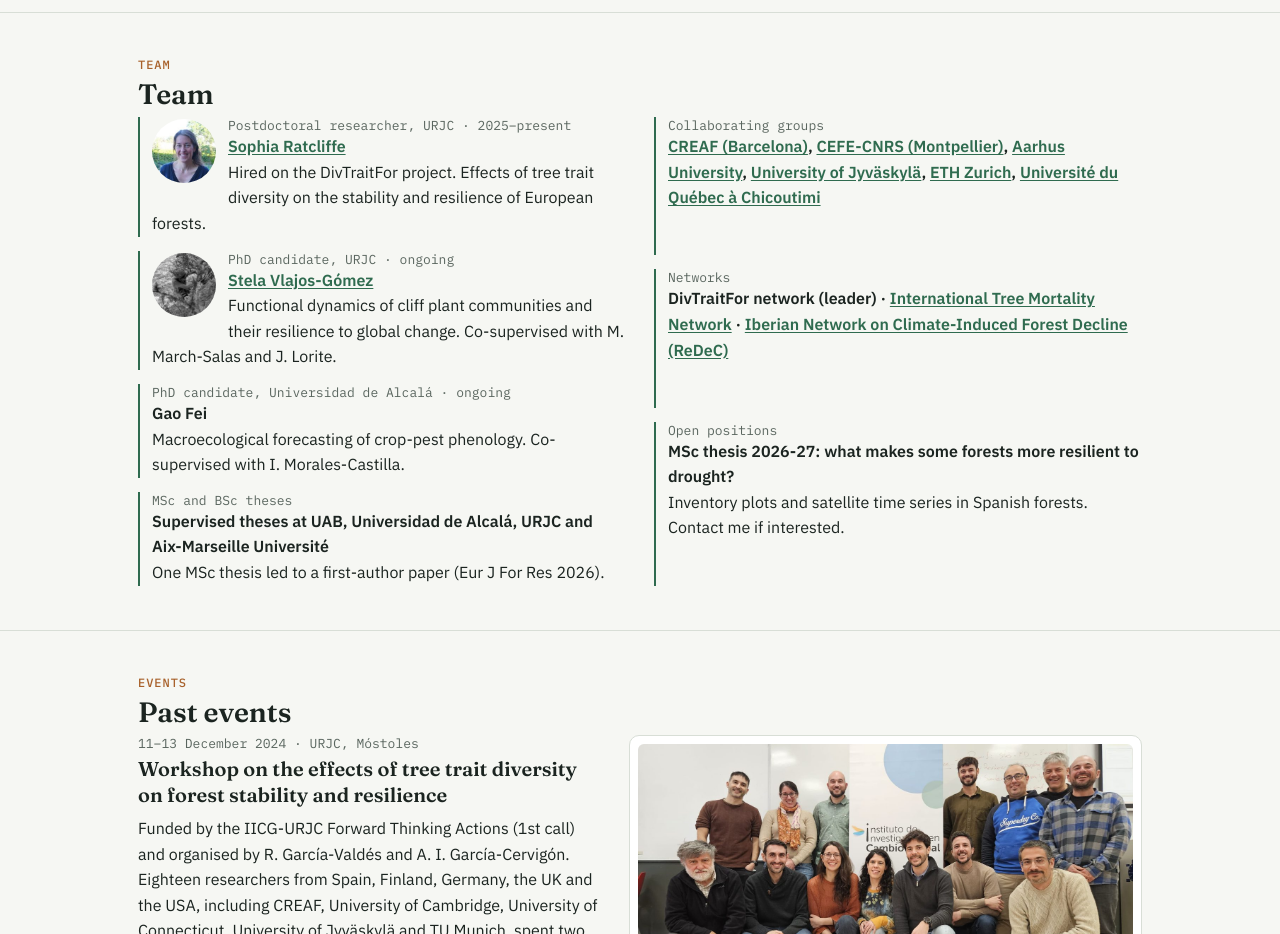
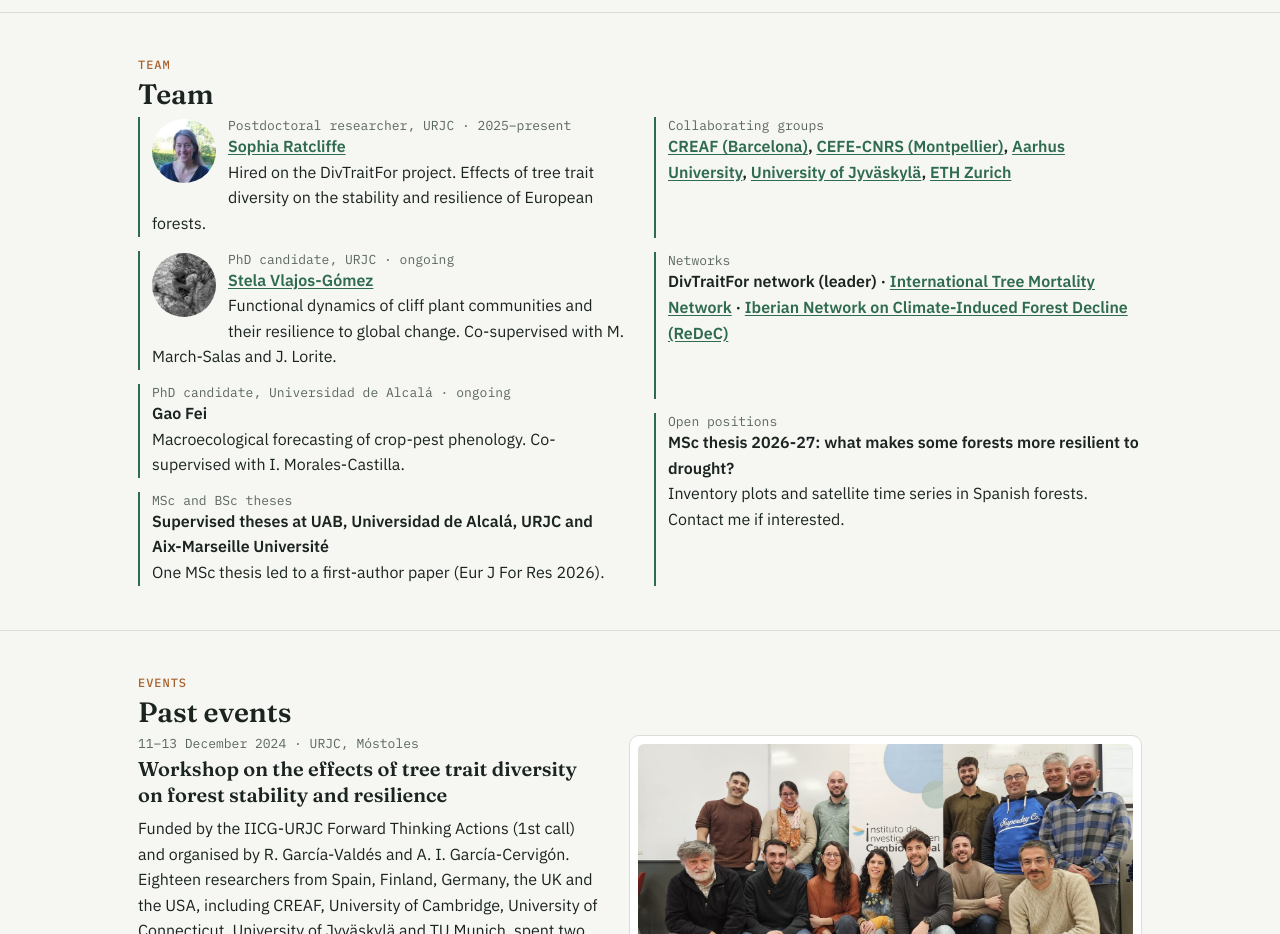
Before and after one commit to rgarciavaldes/rgarciavaldes.github.io, a plain HTML site: page index.html in a window 1280 px wide. Shown: the part 4180-5114 px from the top of the page. Drawn offline with Linux system fonts and the light colour scheme.

Commit message:
Update index.html

```diff
--- a/index.html
+++ b/index.html
@@ -209,7 +209,7 @@ footer{border-top:1px solid var(--line);padding-block:28px;color:var(--muted);fo
 <li><div class="when">MSc and BSc theses</div><div class="what">Supervised theses at UAB, Universidad de Alcalá, URJC and Aix-Marseille Université</div><div>One MSc thesis led to a first-author paper (Eur J For Res 2026).</div></li>
 </ul>
 <ul class="list">
-<li><div class="when">Collaborating groups</div><div class="what"><a href="https://www.creaf.cat/en/about-us/our-people/jordi-martinez-vilalta">CREAF (Barcelona)</a>, <a href="https://www.cefe.cnrs.fr/fr/recherche/ef/forecast/829-c/288-xavier-morin">CEFE-CNRS (Montpellier)</a>, <a href="https://bio.au.dk/en/research/research-centres/econovo">Aarhus University</a>, <a href="https://www.jyu.fi/en/people/maria-trivino-de-la-cal">University of Jyväskylä</a>, <a href="https://fe.ethz.ch/">ETH Zurich</a>, <a href="https://www.uqac.ca/">Université du Québec à Chicoutimi</a></div></li>
+<li><div class="when">Collaborating groups</div><div class="what"><a href="https://www.creaf.cat/en/about-us/our-people/jordi-martinez-vilalta">CREAF (Barcelona)</a>, <a href="https://www.cefe.cnrs.fr/fr/recherche/ef/forecast/829-c/288-xavier-morin">CEFE-CNRS (Montpellier)</a>, <a href="https://bio.au.dk/en/research/research-centres/econovo">Aarhus University</a>, <a href="https://www.jyu.fi/en/people/maria-trivino-de-la-cal">University of Jyväskylä</a>, <a href="https://fe.ethz.ch/">ETH Zurich</a></div></li>
 <li><div class="when">Networks</div><div class="what">DivTraitFor network (leader) · <a href="https://www.tree-mortality.net/">International Tree Mortality Network</a> · <a href="https://decaimiento.es/">Iberian Network on Climate-Induced Forest Decline (ReDeC)</a></div></li>
 <li><div class="when">Open positions</div><div class="what">MSc thesis 2026-27: what makes some forests more resilient to drought?</div><div>Inventory plots and satellite time series in Spanish forests. Contact me if interested.</div></li>
 </ul>
```
